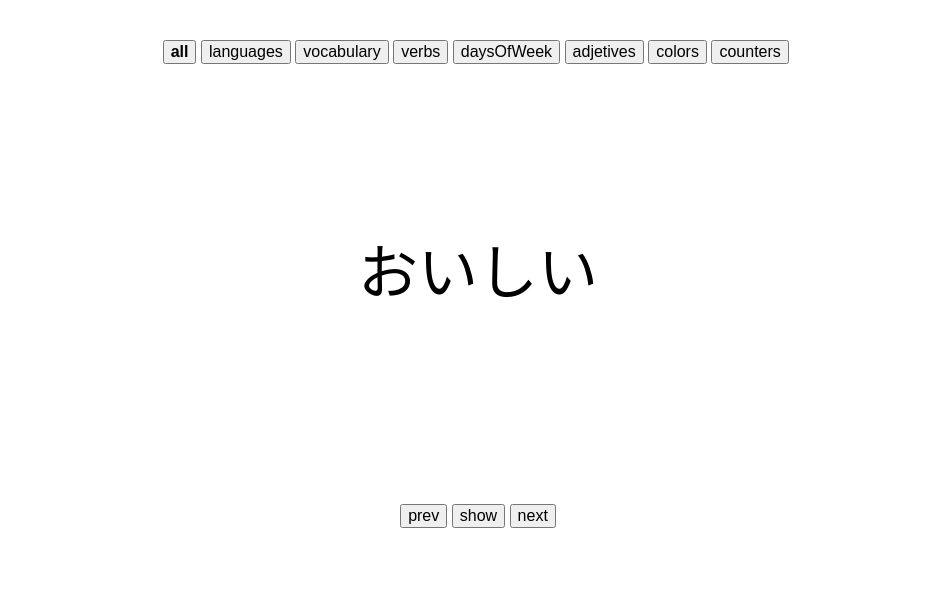
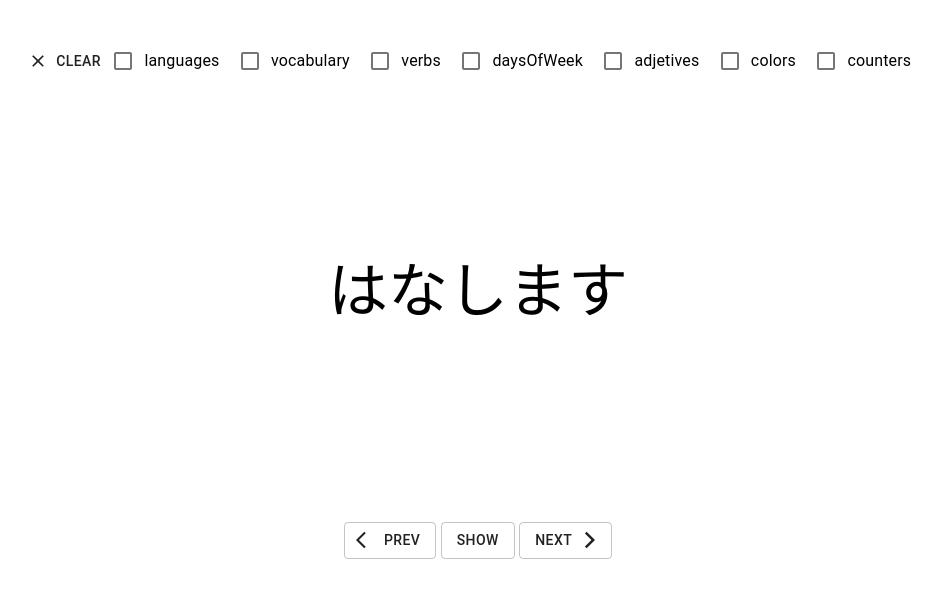
Before and after one commit to mribichich/japanese-lingo, a React (Create React App) app: page / in a window 1280 px wide. Shown: the top 598 px of the page, without its empty margins (162-1104 px from the left). Built offline with nearby package versions, Linux system fonts and the light colour scheme.

Commit message:
Refactored Menu options to its own component

```diff
--- a/src/App.tsx
+++ b/src/App.tsx
@@ -1,16 +1,16 @@
-import { flatten, ifElse, map, pipe, sortBy } from 'ramda';
+import Button from '@material-ui/core/Button';
+import ArrowBackIosIcon from '@material-ui/icons/ArrowBackIos';
+import ArrowForwardIosIcon from '@material-ui/icons/ArrowForwardIos';
+import { all, filter, flatten, map, pipe, sortBy } from 'ramda';
 import React, { useState } from 'react';
 import styled from 'styled-components';
+import Menu from './components/Menu';
+import { SectionsSelection } from './components/Menu/Menu';
 import { shuffle } from './utils';
 import words, { Word, Words } from './words';
 
 const Container = styled.div`
   text-align: center;
-`;
-
-const SectionButton = styled.button<{ current?: boolean }>`
-  font-size: 16px;
-  font-weight: ${props => (props.current ? 'bold' : 'normal')};
 `;
 
 const WordContainer = styled.div`
@@ -23,14 +23,13 @@ const MeaningWord = styled.div`
   height: 50px;
 `;
 
-const ControlsButton = styled.button`
-  font-size: 16px;
-`;
+const defaultSectionsSelection = () =>
+  Object.fromEntries(map(m => [m, false], Object.keys(words))) as SectionsSelection;
 
 const App: React.FC = () => {
   const [currentWordIndex, setCurrentWordIndex] = useState(0);
   const [showTranslation, setShowTranslation] = useState(false);
-  const [section, setSection] = useState<keyof Words | undefined>(undefined);
+  const [selectedSections, setSelectedSections] = useState(defaultSectionsSelection());
   const [wordsToUse, setWordsToUse] = useState(shuffle(flatten(Object.values(words))));
 
   function prevWord() {
@@ -47,19 +46,30 @@ const App: React.FC = () => {
     }, 1500);
   }
 
-  function handleOnSectionChange(section: keyof Words | undefined) {
+  function handleClearSectionsSelectionsChange() {
+    setSelectedSections(defaultSectionsSelection());
+    setWordsToUse(shuffle(flatten(Object.values(words))));
+    setCurrentWordIndex(0);
+  }
+
+  function handleSectionSelectionChange(section: keyof Words) {
     return () => {
-      setSection(section);
-      setWordsToUse(
-        pipe<keyof Words | undefined, Word[], Word[]>(
-          ifElse(
-            m => !m,
-            () => flatten(Object.values(words)),
-            (m: keyof Words) => words[m]
-          ),
-          shuffle
-        )(section)
-      );
+      const newSelection = { ...selectedSections, [section]: !selectedSections[section] };
+      setSelectedSections(newSelection);
+
+      const noneSelected = all(a => !a, Object.values(newSelection));
+
+      const valuesToUse = noneSelected
+        ? Object.values(words)
+        : pipe(
+            filter(f => f[1]) as (list: readonly [keyof Words, boolean][]) => [keyof Words, boolean][],
+            map(m => m[0]),
+            map(m => words[m])
+          )(Object.entries(newSelection) as [keyof Words, boolean][]);
+
+      const newWordsToUse = pipe(flatten as (list: Word[][]) => Word[], shuffle)(valuesToUse);
+
+      setWordsToUse(newWordsToUse);
       setCurrentWordIndex(0);
     };
   }
@@ -72,20 +82,12 @@ const App: React.FC = () => {
     <Container>
       <br />
       <br />
-      <div>
-        <SectionButton current={!section} onClick={handleOnSectionChange(undefined)}>
-          all
-        </SectionButton>
-        &nbsp;
-        {Object.keys(words).map(m => (
-          <span key={m}>
-            <SectionButton current={section === m} onClick={handleOnSectionChange(m as keyof Words)}>
-              {m}
-            </SectionButton>
-            &nbsp;
-          </span>
-        ))}
-      </div>
+      <Menu
+        options={Object.keys(words) as (keyof Words)[]}
+        selected={selectedSections}
+        onClear={handleClearSectionsSelectionsChange}
+        onSelection={handleSectionSelectionChange}
+      />
       <br />
       <br />
       <WordContainer>{wordToUse.kanji}</WordContainer>
@@ -93,18 +95,26 @@ const App: React.FC = () => {
       <WordContainer>{wordToUse.furigana}</WordContainer>
       {map(
         m => (
-          <>
+          <div key={m}>
             <br />
             <MeaningWord>{showTranslation && m}</MeaningWord>
-          </>
+          </div>
         ),
         translations
       )}
       <br />
       <br />
-      <ControlsButton onClick={prevWord}>prev</ControlsButton>&nbsp;
-      <ControlsButton onClick={() => setShowTranslation(true)}>show</ControlsButton>&nbsp;
-      <ControlsButton onClick={nextWord}>next</ControlsButton>
+      <Button variant="outlined" startIcon={<ArrowBackIosIcon />} onClick={prevWord}>
+        prev
+      </Button>
+      &nbsp;
+      <Button variant="outlined" onClick={() => setShowTranslation(true)}>
+        show
+      </Button>
+      &nbsp;
+      <Button variant="outlined" endIcon={<ArrowForwardIosIcon />} onClick={nextWord}>
+        next
+      </Button>
     </Container>
   );
 };
--- /dev/null
+++ b/src/components/Menu/Menu.tsx
@@ -0,0 +1,38 @@
+import Button from '@material-ui/core/Button';
+import Checkbox from '@material-ui/core/Checkbox';
+import FormControlLabel from '@material-ui/core/FormControlLabel';
+import ClearIcon from '@material-ui/icons/Clear';
+import React, { FC } from 'react';
+import { Words } from '../../words';
+
+export type SectionsSelection = { [k in keyof Words]: boolean };
+
+type Props = {
+  options: (keyof Words)[];
+  selected: SectionsSelection;
+
+  onClear: () => void;
+  onSelection: (section: keyof Words) => () => void;
+};
+
+const Menu: FC<Props> = ({ options, selected, onClear, onSelection }) => {
+  return (
+    <div>
+      <Button startIcon={<ClearIcon />} onClick={onClear}>
+        Clear
+      </Button>
+      &nbsp;
+      {options.map(m => (
+        <span key={m}>
+          <FormControlLabel
+            control={<Checkbox checked={selected[m]} onChange={onSelection(m)} value={m} />}
+            label={m}
+          />
+          &nbsp;
+        </span>
+      ))}
+    </div>
+  );
+};
+
+export default Menu;
--- /dev/null
+++ b/src/components/Menu/index.ts
@@ -0,0 +1 @@
+export { default } from './Menu';
--- a/src/words.ts
+++ b/src/words.ts
@@ -169,10 +169,6 @@ const words: Words = {
     { english: 'weak', furigana: 'よわい' },
     { english: 'many, a lot', furigana: 'おおい' },
     { english: 'few, a little', furigana: 'すくない' },
-    { english: 'thick (cylindrical object)', furigana: 'ふとい' },
-    { english: 'thin (cylindrical object)', furigana: 'ほそい' },
-    { english: 'thick (flat object)', furigana: 'あつい' },
-    { english: 'thin (flat object)', furigana: 'うすい' },
     { english: 'lovely, cute', furigana: 'かわいい' },
     { english: 'painful', furigana: 'いたい' },
     { english: 'happy, glad', furigana: 'うれしい' },
```
Also changed, not shown: package.json (+6 -1 lines), 1 other file (tests, documents, lock files or other folders).
